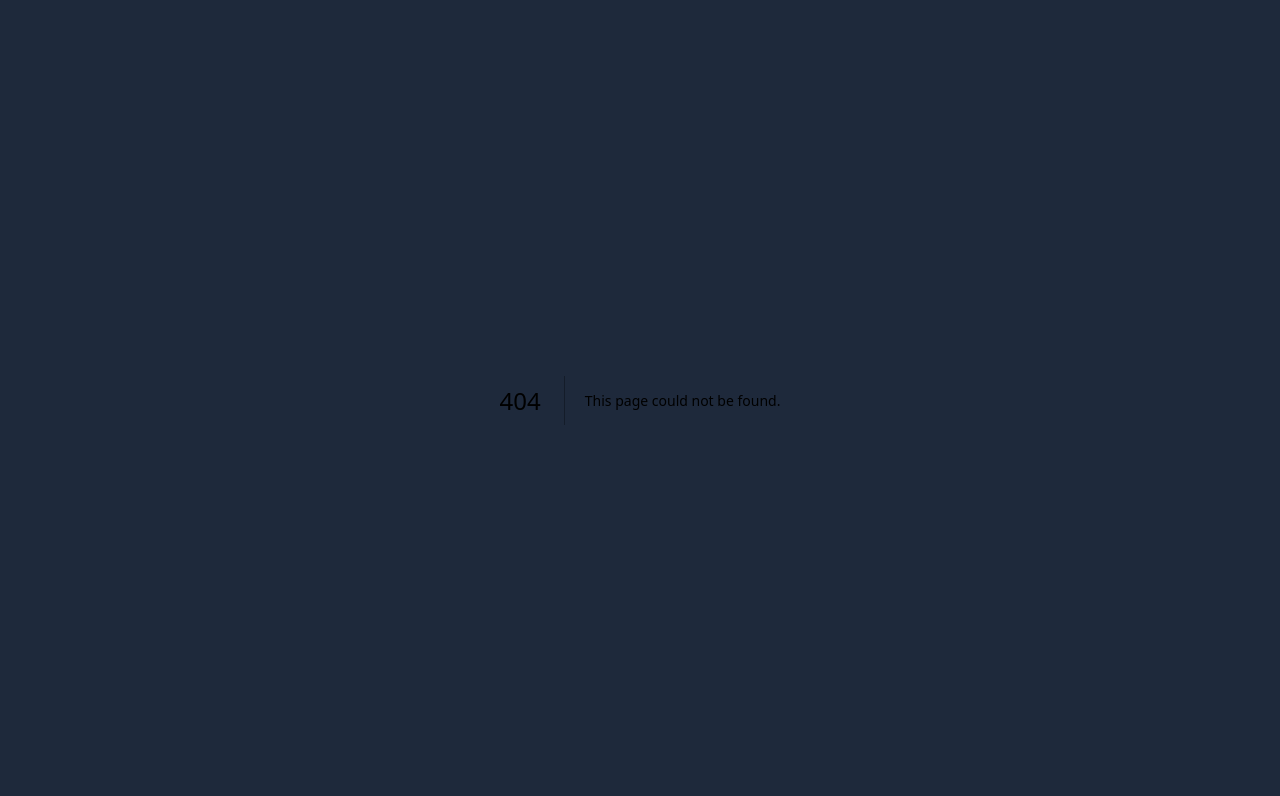
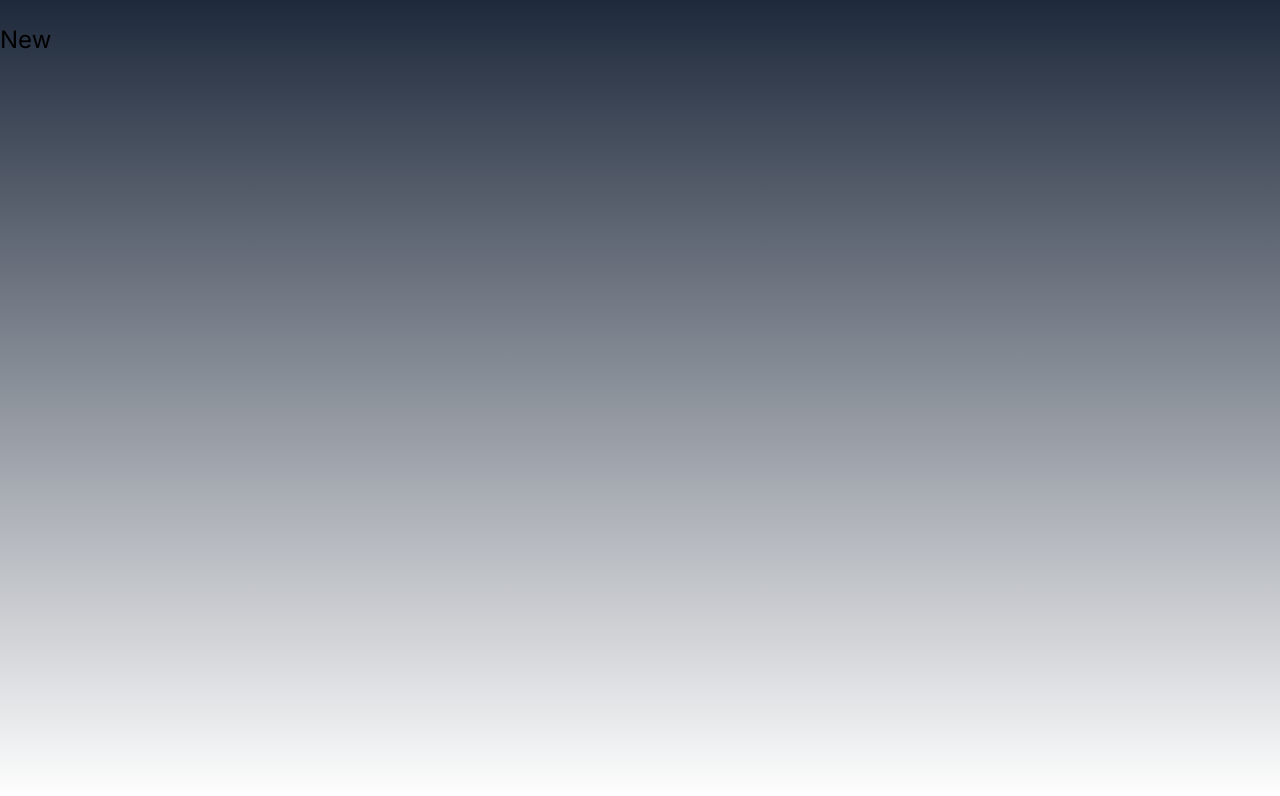
Before and after one commit to andrewfwamba/to-do, a Next.js app: page /new in a window 1280 px wide. Before the commit this address had no page. Shown: the top 796 px of the page. Built offline with nearby package versions, Linux system fonts and the light colour scheme.

Commit message:
task: new todo

```diff
--- /dev/null
+++ b/src/app/new/page.tsx
@@ -0,0 +1,13 @@
+import React from "react";
+
+export default function Page() {
+  return (
+    <>
+      <header className="w-full flex justify-between items-center mb-6 py-6">
+        <h1 className="text-2xl">New</h1>
+      </header>
+      <form action=""></form>
+      <h1></h1>
+    </>
+  );
+}
```
